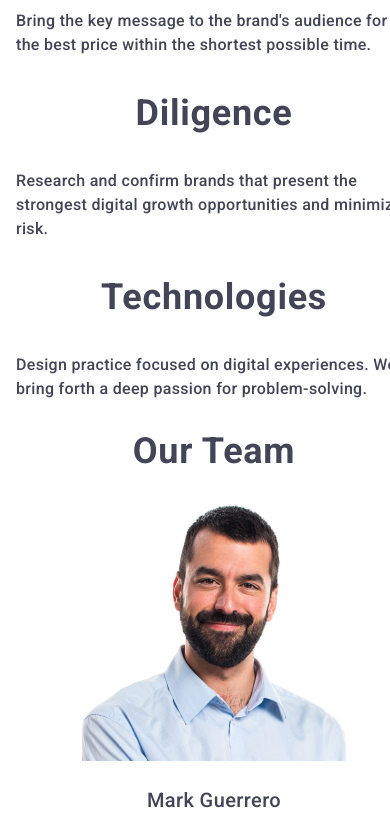
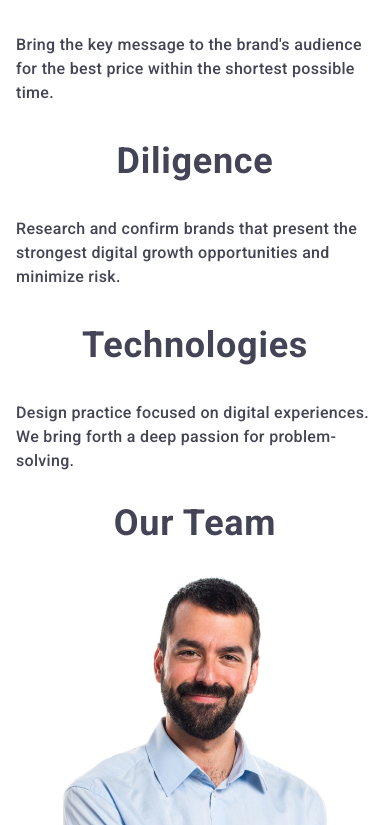
Before and after one commit to jerrjerrific/testing-ground, a plain HTML site: page index.html in a window 390 px wide. Shown: the part 765-1590 px from the top of the page. Drawn offline with nearby package versions, Linux system fonts and the light colour scheme.

Commit message:
Update mobile.css

```diff
--- a/css/mobile.css
+++ b/css/mobile.css
@@ -8,8 +8,8 @@ body {
   line-height: 24px;
   letter-spacing: 0.02em;
   text-align: center;
-  margin: 0 auto;
-  width: 428px;
+  width: 100%;
+  margin: auto;
 }
 
 h1 {
```
